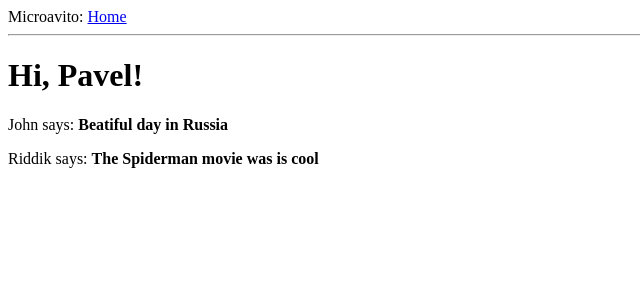
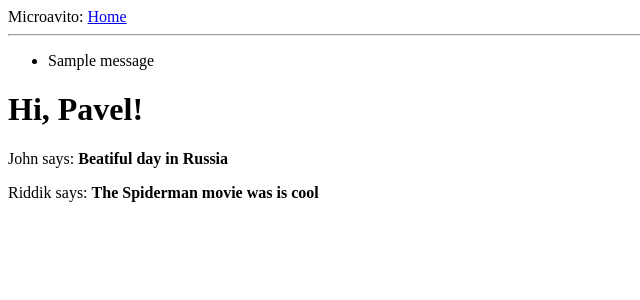
Before and after one commit to Aleks-SM/HW_Flask_test2, a Flask app: page / in a window 1280 px wide. Shown: the top 300 px of the page, without its empty margins (0-640 px from the left). Run offline with Flask 3, Linux system fonts and the light colour scheme; one stand-in notice (Sample message) is shown.

Commit message:
Update base.html

```diff
--- a/app/templates/base.html
+++ b/app/templates/base.html
@@ -9,6 +9,15 @@
   <body>
     <div>Microavito: <a href="/index">Home</a></div>
     <hr>
+    {% with messages = get_flashed_messages() %}
+    {% if messages %}
+    <ul>
+    {% for message in messages %}
+        <li>{{ message }} </li>
+    {% endfor %}
+    </ul>
+    {% endif %}
+    {% endwith %}
     {% block content %}{% endblock %}
   </body>
 </html>
```
